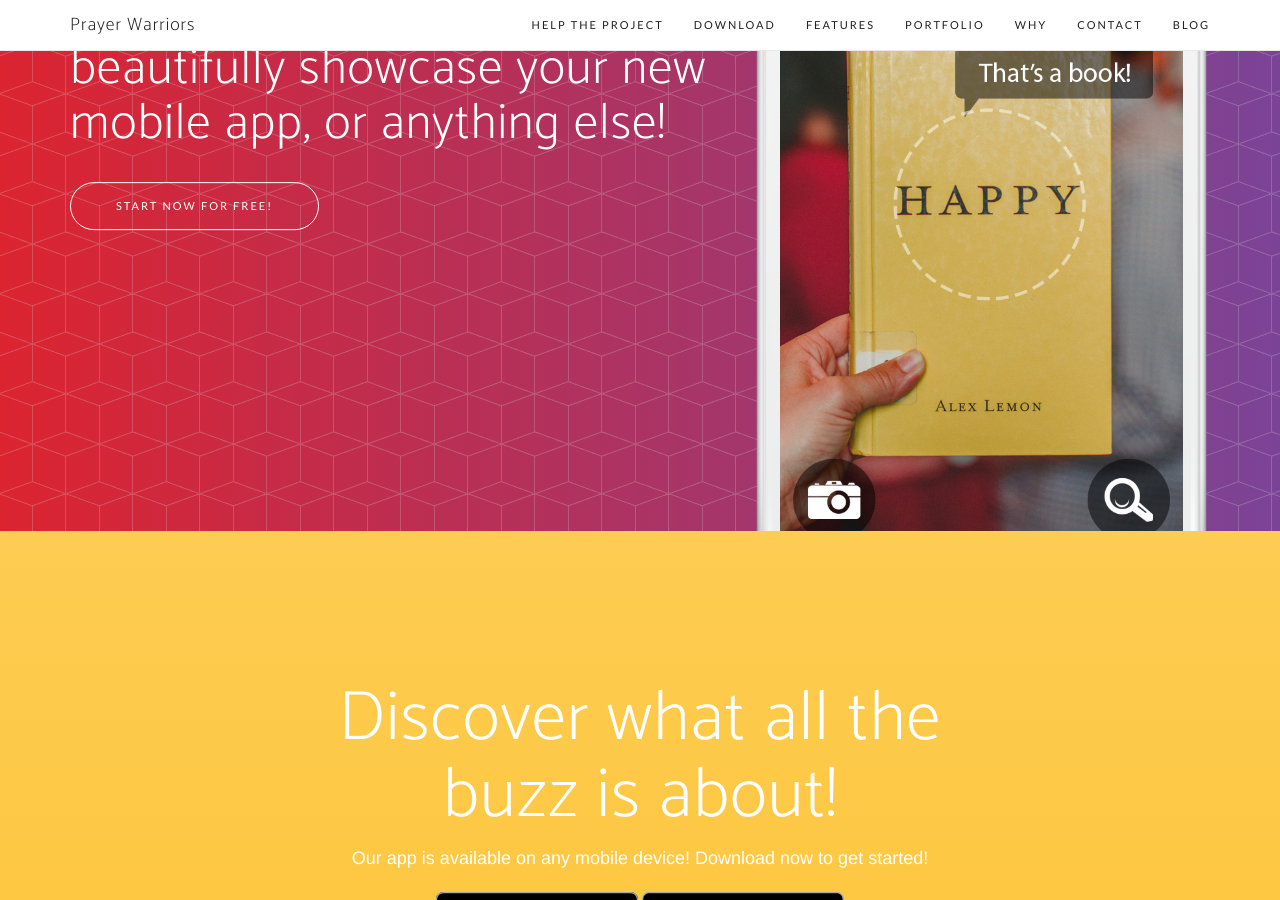
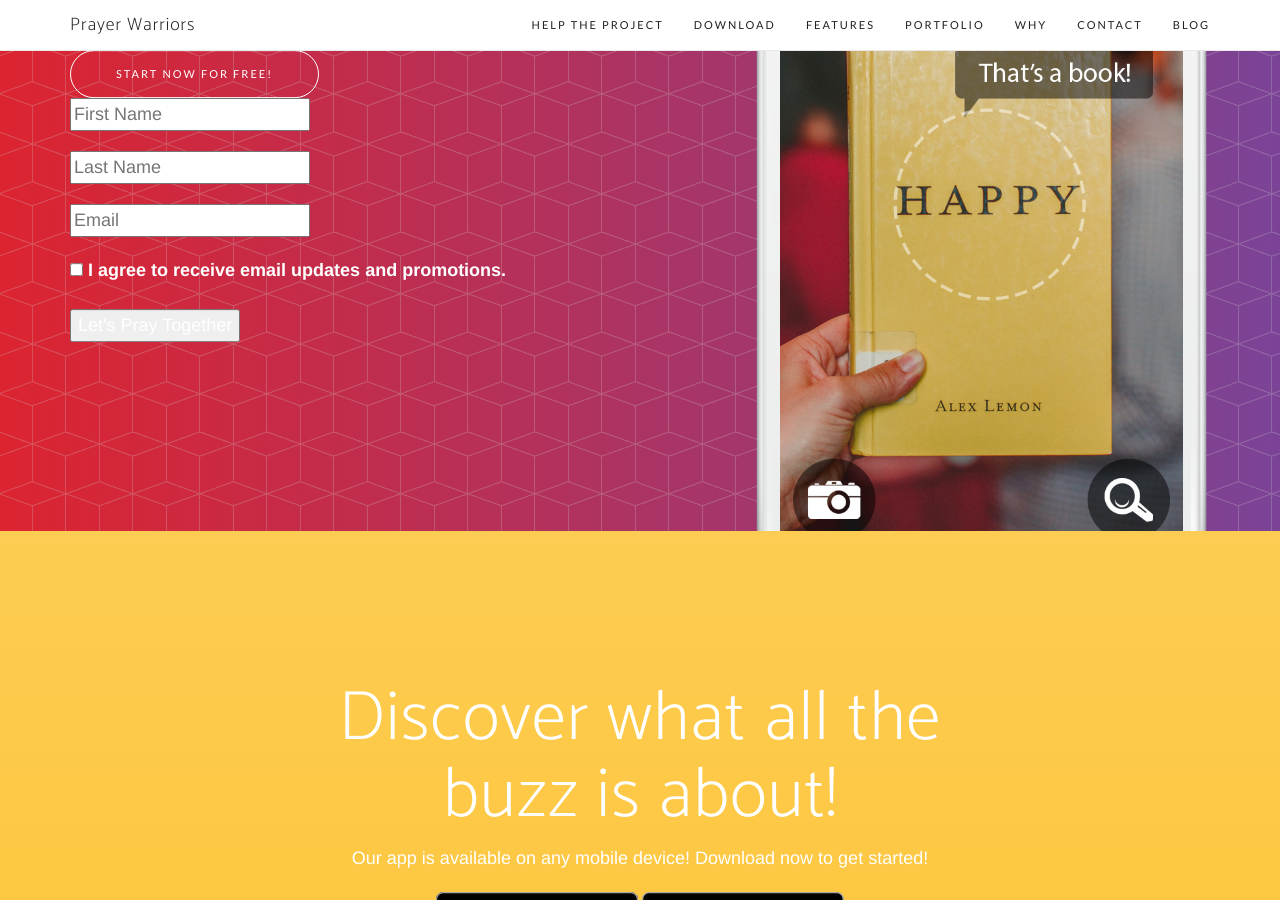
Before and after one commit to LakasNetwork/pray4others, a Jekyll site: the page built from index.html, in a window 1280 px wide and 900 px high, scrolled down 369 px. Built offline with Jekyll 4.4.1, drawn with Linux system fonts in a browser that asks for light colours; nearby versions of some CDN libraries; some web fonts are replaced; the list of posts is cut into pages by our own code.

Commit message:
Add sendfox embed

```diff
--- a/_includes/header.html
+++ b/_includes/header.html
@@ -6,6 +6,17 @@
                     <div class="header-content-inner">
                         <h1>New Age is an app landing page that will help you beautifully showcase your new mobile app, or anything else!</h1>
                         <a href="#download" class="btn btn-outline btn-xl page-scroll">Start Now for Free!</a>
+                        <form method="post" action="https://sendfox.com/form/1j5d7k/1jvvr6" class="sendfox-form" id="1jvvr6" data-async="true" data-recaptcha="true">
+                            <p><input type="text" placeholder="First Name" name="first_name" required /></p>
+                            <p><input type="text" placeholder="Last Name" name="last_name" required /></p>
+                            <p><input type="email" placeholder="Email" name="email" required /></p>
+                            <p><label><input type="checkbox" name="gdpr" value="1" required /> I agree to receive email updates and promotions.</label></p>
+                            <!-- no botz please -->
+                            <div style="position: absolute; left: -5000px;" aria-hidden="true"><input type="text" name="a_password" tabindex="-1" value="" autocomplete="off" /></div>
+                            <p><button type="submit">Let's Pray Together</button></p>
+                            </form>
+                            <script src="https://sendfox.com/js/form.js"></script>
+
                     </div>
                 </div>
             </div>
```
